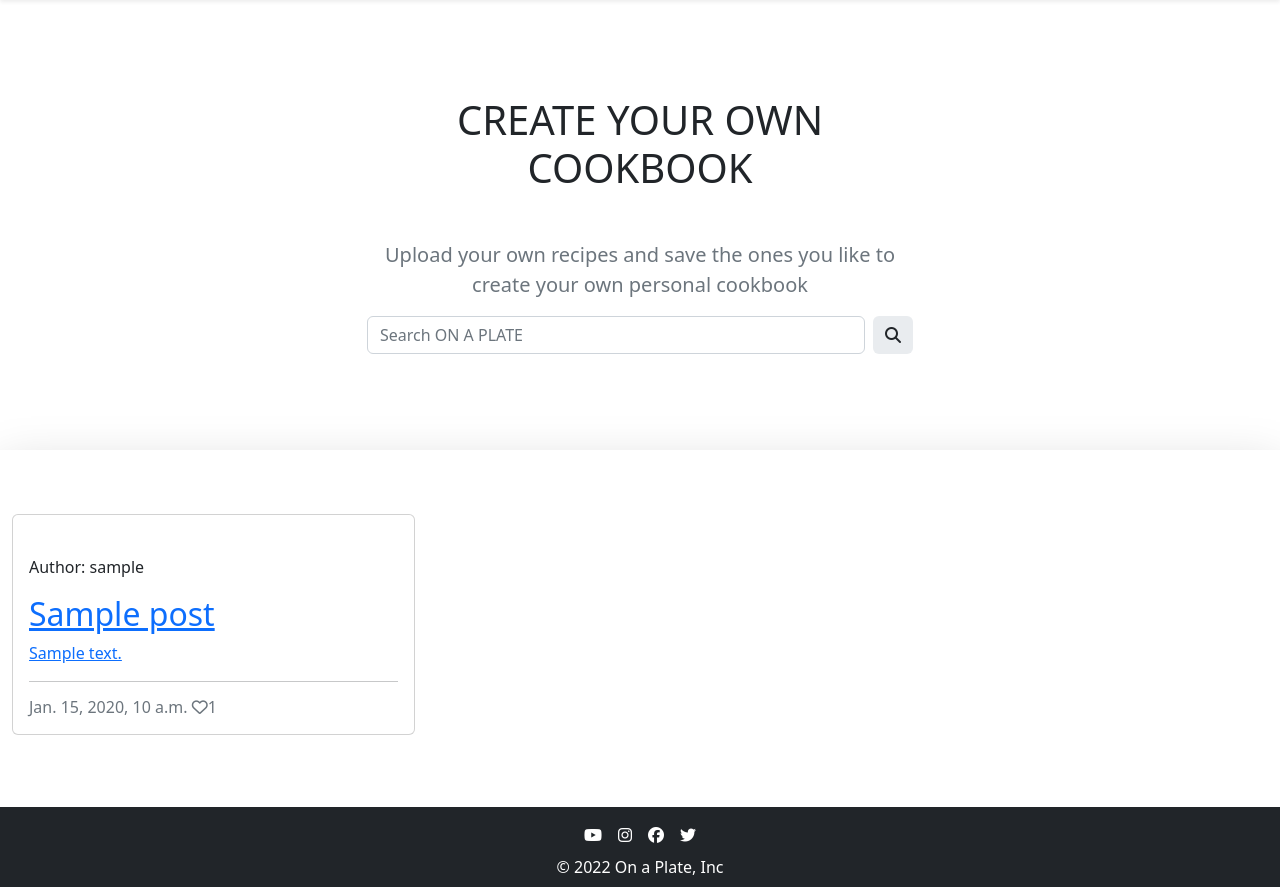
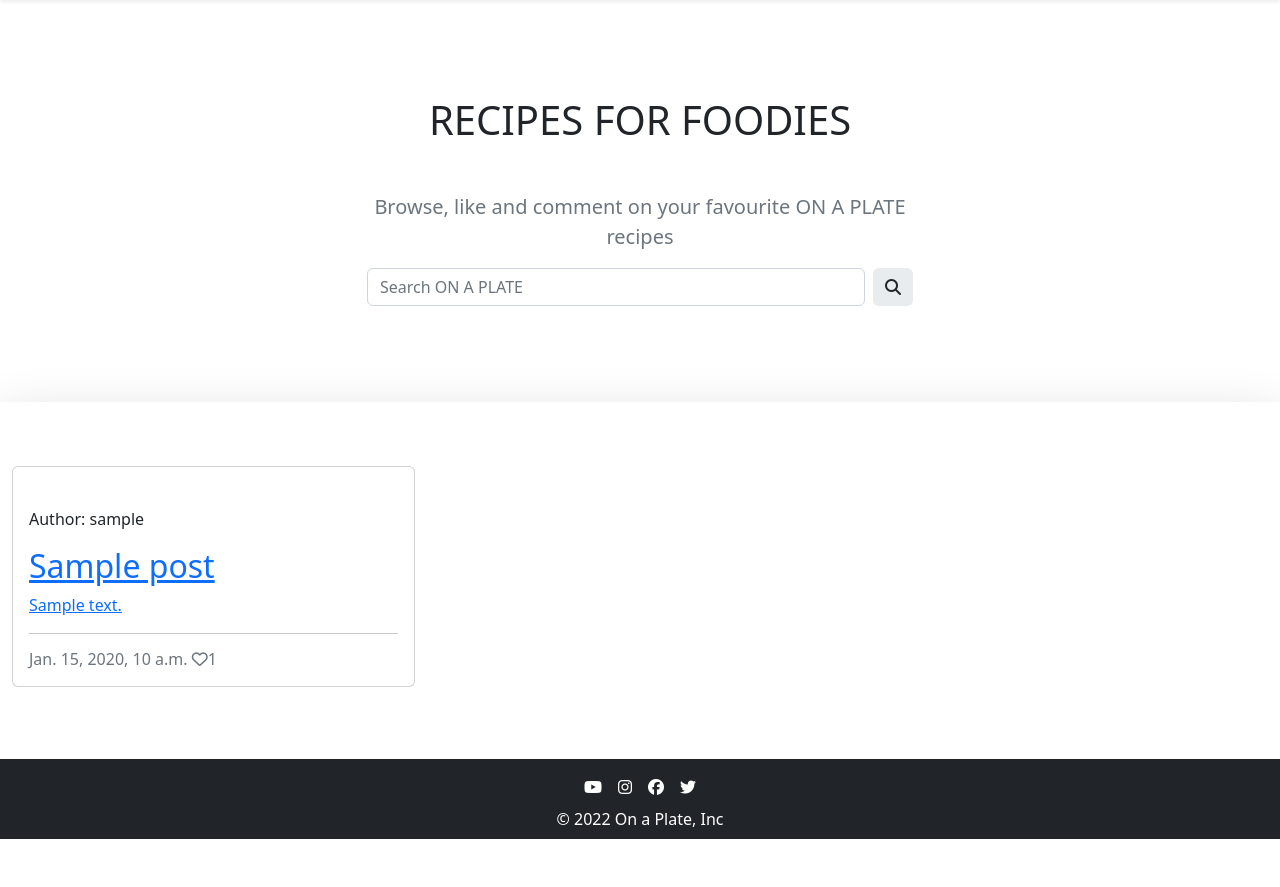
Before and after one commit to digitilley/ON-A-PLATE-, a Django app: page / in a window 1280 px wide. Shown: the part 56-943 px from the top of the page. After the commit the page ends 895 px from the top, so only its background shows below. Run offline with Django 3.2, Linux system fonts and the light colour scheme; tables that the repository leaves empty hold one stand-in row (values such as "Sample post"); some libraries are stand-ins or nearby versions.

Commit message:
Fixed images not displaying on home page

```diff
--- a/templates/index.html
+++ b/templates/index.html
@@ -6,8 +6,8 @@
     <section class="container py-5 text-center" >
       <div class="row py-lg-5">
         <div class="col-lg-6 col-md-8 mx-auto">
-          <h1 class="mb-5 fw-light">CREATE YOUR OWN COOKBOOK</h1>
-          <p class="lead text-muted">Upload your own recipes and save the ones you like to create your own personal cookbook</p>
+          <h1 class="mb-5 fw-light">RECIPES FOR FOODIES</h1>
+          <p class="lead text-muted">Browse, like and comment on your favourite ON A PLATE recipes</p>
           <!-- https://mdbootstrap.com/docs/standard/forms/search/ -->
           <div class="d-flex">
             <input type="search" class="form-control me-2" placeholder="Search ON A PLATE" aria-label="Search" aria-describedby="search-recipe"/>
@@ -31,9 +31,9 @@
                 <div class="card-body">
                   <div class="image-container">
                     {% if "placeholder" in post.featured_image_url %}
-                    <img src="" alt="">
+                    <img class="card-img-top" src="https://codeinstitute.s3.amazonaws.com/fullstack/blog/default.jpg" alt="">
                     {% else %}
-                    <img src="" alt="">
+                    <img class="card-img-top" src=" {{ post.featured_image.url }}" alt="">
                     {% endif %}
                     <div class="image-flash">
                       <p class="author">Author: {{ post.author }}</p>
```
